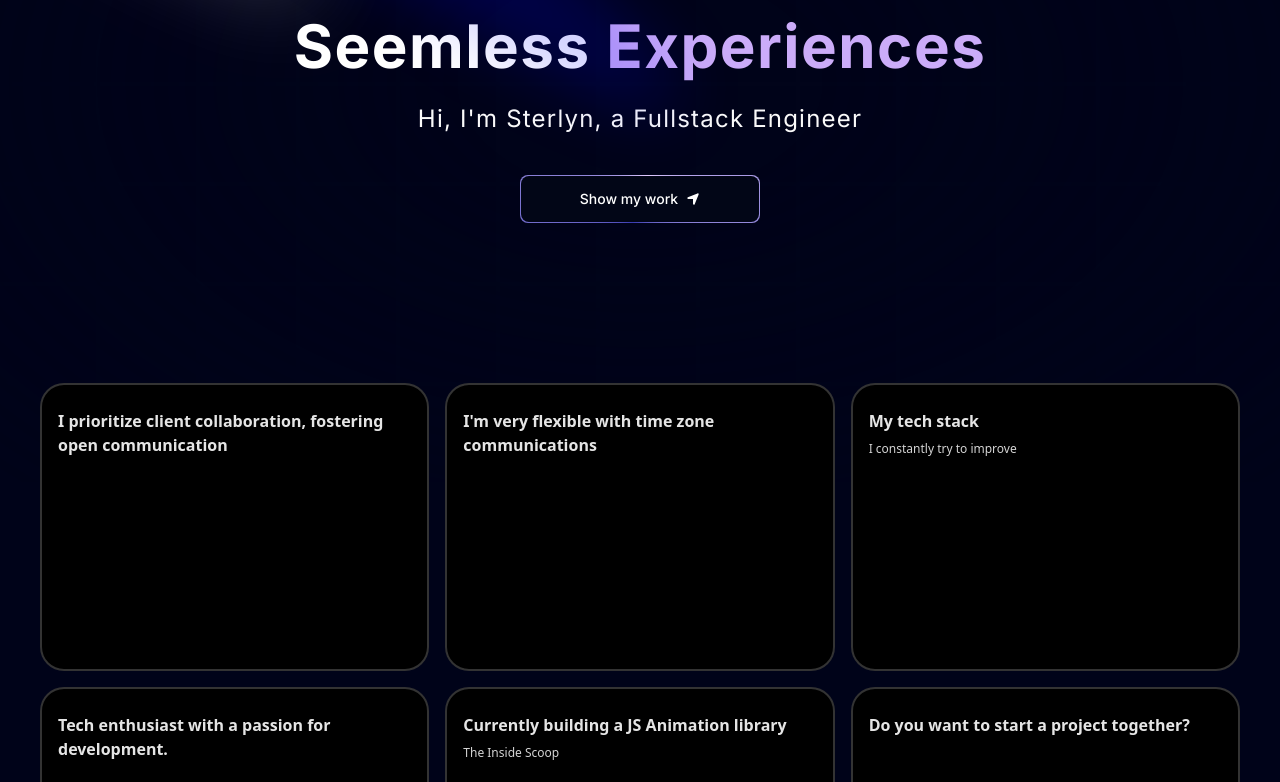
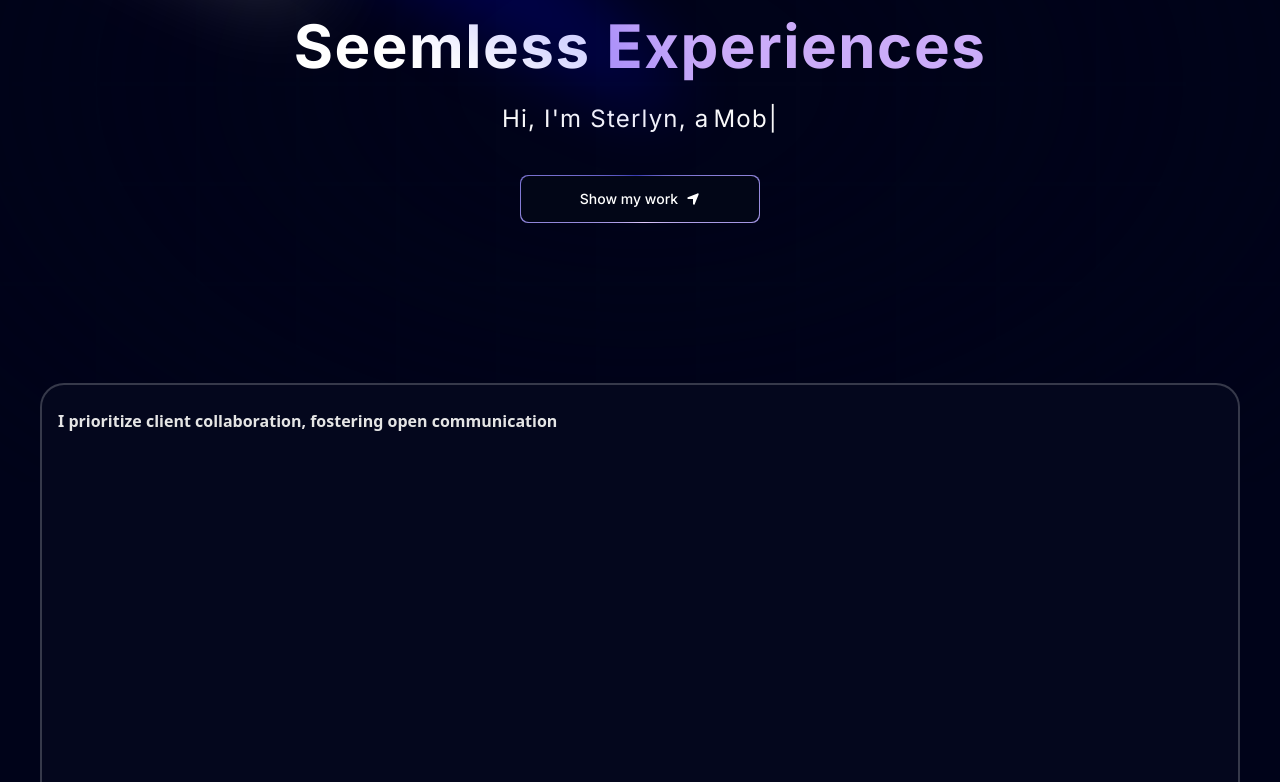
Before and after one commit to sterlyn-t/next-portfolio, a Next.js app: page / in a window 1280 px wide. Shown: the part 318-1100 px from the top of the page. Built offline with nearby package versions, Linux system fonts and the light colour scheme.

Commit message:
Feat: Custom typewriter effect

```diff
--- a/components/Grid.tsx
+++ b/components/Grid.tsx
@@ -6,14 +6,30 @@ const Grid = () => {
   return (
     <section id="about">
       <BentoGrid>
-        {gridItems.map((item, i) => (
-          <BentoGridItem
-            id={item.id}
-            key={item.id}
-            title={item.title}
-            description={item.description}
-          />
-        ))}
+        {gridItems.map(
+          ({
+            id,
+            title,
+            description,
+            className,
+            img,
+            imgClassName,
+            titleClassName,
+            spareImg,
+          }) => (
+            <BentoGridItem
+              id={id}
+              key={id}
+              title={title}
+              description={description}
+              className={className}
+              img={img}
+              imgClassName={imgClassName}
+              titleClassName={titleClassName}
+              spareImg={spareImg}
+            />
+          )
+        )}
       </BentoGrid>
     </section>
   );
--- a/components/Hero.tsx
+++ b/components/Hero.tsx
@@ -3,8 +3,9 @@ import { Spotlight } from "./ui/Spotlight";
 import { TextGenerateEffect } from "./ui/TextGenerateEffect";
 import MagicButton from "./ui/MagicButton";
 import { FaLocationArrow } from "react-icons/fa6";
+import TypewriterEffect from "./TypewriterEffect";
 
-const Hero = () => {
+const Hero: React.FC = () => {
   return (
     <div className="pb-20 pt-36">
       <div>
@@ -33,9 +34,19 @@ const Hero = () => {
             className="text-center text-[40px] md:text-5xl lg:text-6xl"
             words="Crafting Beautiful and Seemless Experiences"
           />
-          <p className="md:tracking-wider md:text-lg text-sm lg:text-2xl">
-            Hi, I&apos;m Sterlyn, a Fullstack Engineer
-          </p>
+          <div className="flex flex-row justify-center gap-1 md:tracking-wider md:text-lg text-sm lg:text-2xl">
+            <p className="md:tracking-wider md:text-lg text-sm lg:text-2xl">
+              Hi, I&apos;m Sterlyn, a
+            </p>
+            <TypewriterEffect
+              strings={[
+                "Fullstack Engineer.",
+                "Mobile Developer.",
+                "Game Developer.",
+                "UI/UX Designer.",
+              ]}
+            />
+          </div>
           <a href="#about">
             <MagicButton
               title="Show my work"
--- /dev/null
+++ b/components/TypewriterEffect.tsx
@@ -0,0 +1,22 @@
+"use client";
+import React from "react";
+import Typewriter from "typewriter-effect";
+
+interface TypewriterEffectProps {
+  strings: string[];
+}
+
+const TypewriterEffect = ({ strings }: TypewriterEffectProps) => {
+  return (
+    <Typewriter
+      options={{ loop: true }}
+      onInit={(typewriter) => {
+        for (var string of strings) {
+          typewriter.typeString(string).pauseFor(1500).deleteAll().start();
+        }
+      }}
+    />
+  );
+};
+
+export default TypewriterEffect;
--- a/components/ui/BentoGrid.tsx
+++ b/components/ui/BentoGrid.tsx
@@ -23,27 +23,34 @@ export const BentoGridItem = ({
   className,
   title,
   description,
-  header,
-  icon,
+  img,
+  imgClassName,
+  titleClassName,
+  spareImg,
   id,
 }: {
   className?: string;
   title?: string | React.ReactNode;
   description?: string | React.ReactNode;
-  header?: React.ReactNode;
-  icon?: React.ReactNode;
+  img?: string;
+  imgClassName?: string;
+  titleClassName?: string;
+  spareImg?: string;
   id: number;
 }) => {
   return (
     <div
       className={cn(
-        "row-span-1 rounded-3xl relative group/bento hover:shadow-xl transition duration-200 shadow-input dark:shadow-none p-4 dark:bg-black dark:border-white/[0.2] bg-white border-2 border-red-500 border-transparent justify-between flex flex-col space-y-4",
+        "row-span-1 rounded-3xl relative group/bento hover:shadow-xl transition duration-200 shadow-input dark:shadow-none p-4 dark:bg-black dark:border-white/[0.2] bg-white border-2 border-transparent justify-between flex flex-col space-y-4",
         className
       )}
+      style={{
+        background: "rgb(4,7,29)",
+        backgroundColor:
+          "linear-gradient(90deg, rgba(4,7,29,1) 0%, rgba(12,14,35,1) 100%)",
+      }}
     >
-      {header}
       <div className="group-hover/bento:translate-x-2 transition duration-200">
-        {icon}
         <div className="font-sans font-bold text-neutral-600 dark:text-neutral-200 mb-2 mt-2">
           {title}
         </div>
--- a/package.json
+++ b/package.json
@@ -18,7 +18,8 @@
     "react-dom": "^18",
     "react-icons": "^5.2.1",
     "tailwind-merge": "^2.3.0",
-    "tailwindcss-animate": "^1.0.7"
+    "tailwindcss-animate": "^1.0.7",
+    "typewriter-effect": "^2.21.0"
   },
   "devDependencies": {
     "@types/node": "^20",
```
Also changed, not shown: 1 other file (tests, documents, lock files or other folders).
